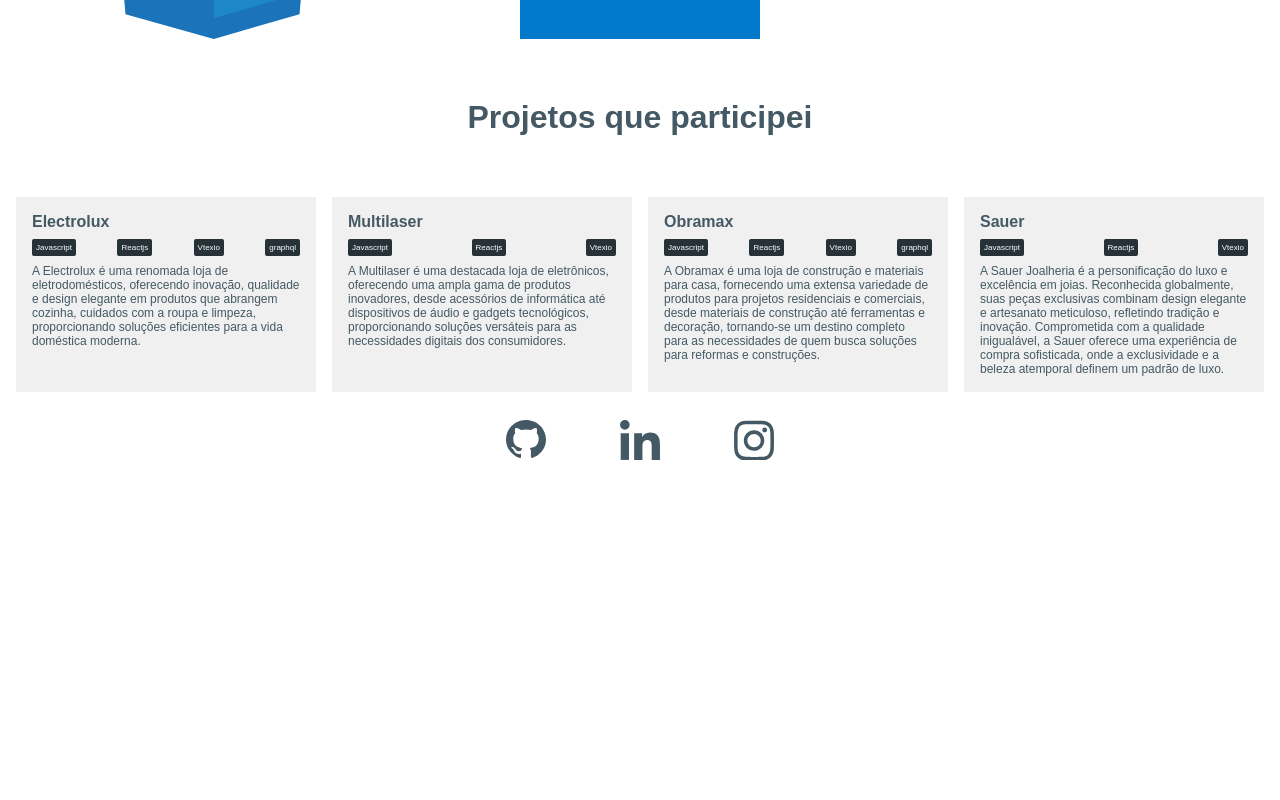
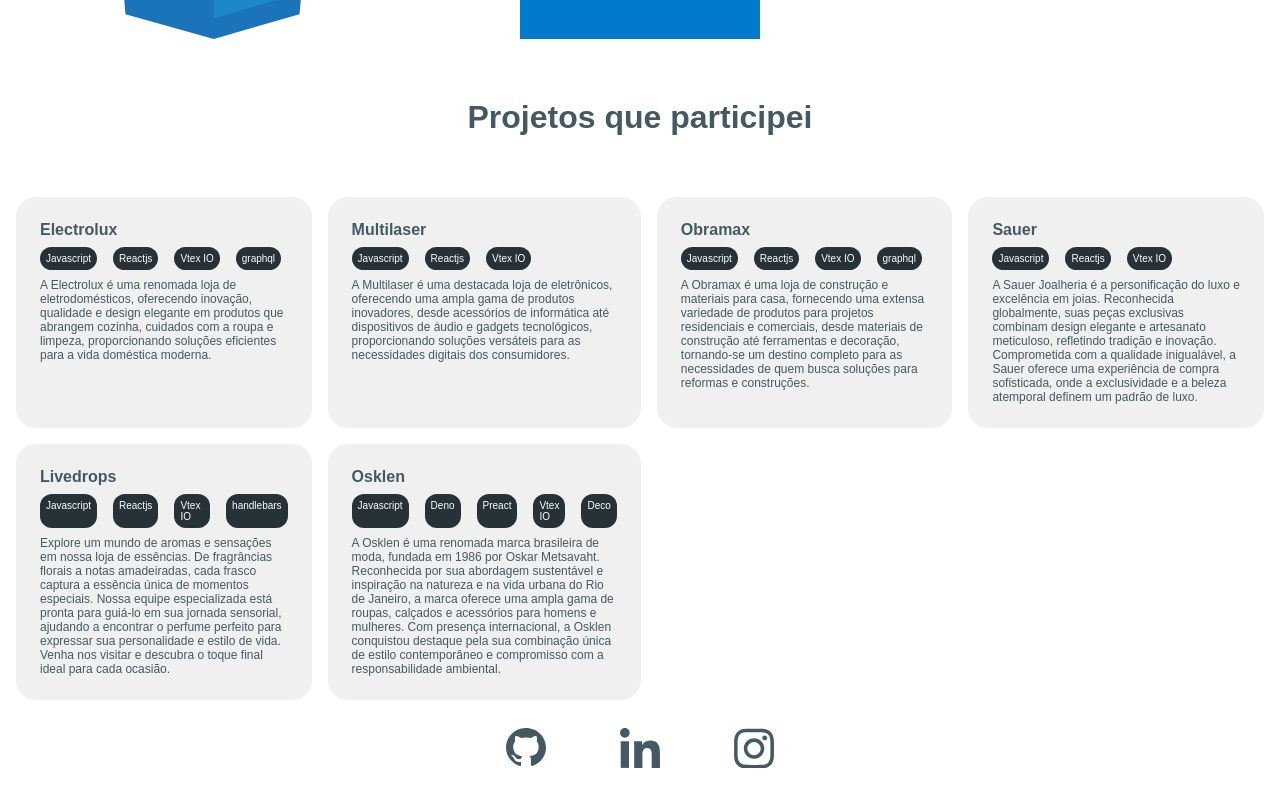
Before and after one commit to ViniciusSBezerra/portifolio, a React (Vite) app: page / in a window 1280 px wide. Shown: the part 1591-2391 px from the top of the page. Before the commit the page ends 2083 px from the top, so only its background shows below. Built offline with nearby package versions, Linux system fonts and the light colour scheme.

Commit message:
added projects

```diff
--- a/index.html
+++ b/index.html
@@ -6,7 +6,7 @@
     <meta name="viewport" content="width=device-width, initial-scale=1.0" />
     <meta
       name="description"
-      content="Meu nome é Vinicius, sou Desenvolvedor web apaixonado por
+      content="Meu nome é Vinicius tech, sou Desenvolvedor web apaixonado por
     javascript. Explore meu portfólio com projetos inovadores e soluções
     criativas, destacando minha experiência em e-commerce. Conecte-se para
     colaborações inspiradoras e projetos desafiadores."
--- a/src/pages/components/projects/projects.tsx
+++ b/src/pages/components/projects/projects.tsx
@@ -11,25 +11,37 @@
       <div className="projects">
         <CardProjects
           name="Electrolux"
-          technologies={["Javascript", "Reactjs", "Vtexio", "graphql"]}
+          technologies={["Javascript", "Reactjs", "Vtex IO", "graphql"]}
           description="
       A Electrolux é uma renomada loja de eletrodomésticos, oferecendo inovação, qualidade e design elegante em produtos que abrangem cozinha, cuidados com a roupa e limpeza, proporcionando soluções eficientes para a vida doméstica moderna."
         />
         <CardProjects
           name="Multilaser"
-          technologies={["Javascript", "Reactjs", "Vtexio"]}
+          technologies={["Javascript", "Reactjs", "Vtex IO"]}
           description="A Multilaser é uma destacada loja de eletrônicos, oferecendo uma ampla gama de produtos inovadores, desde acessórios de informática até dispositivos de áudio e gadgets tecnológicos, proporcionando soluções versáteis para as necessidades digitais dos consumidores."
         />
         <CardProjects
           name="Obramax"
-          technologies={["Javascript", "Reactjs", "Vtexio", "graphql"]}
+          technologies={["Javascript", "Reactjs", "Vtex IO", "graphql"]}
           description="
       A Obramax é uma loja de construção e materiais para casa, fornecendo uma extensa variedade de produtos para projetos residenciais e comerciais, desde materiais de construção até ferramentas e decoração, tornando-se um destino completo para as necessidades de quem busca soluções para reformas e construções."
         />
         <CardProjects
           name="Sauer"
-          technologies={["Javascript", "Reactjs", "Vtexio"]}
+          technologies={["Javascript", "Reactjs", "Vtex IO"]}
           description="A Sauer Joalheria é a personificação do luxo e excelência em joias. Reconhecida globalmente, suas peças exclusivas combinam design elegante e artesanato meticuloso, refletindo tradição e inovação. Comprometida com a qualidade inigualável, a Sauer oferece uma experiência de compra sofisticada, onde a exclusividade e a beleza atemporal definem um padrão de luxo."
+        />
+
+        <CardProjects
+          name="Livedrops"
+          technologies={["Javascript", "Reactjs", "Vtex IO", "handlebars"]}
+          description="Explore um mundo de aromas e sensações em nossa loja de essências. De fragrâncias florais a notas amadeiradas, cada frasco captura a essência única de momentos especiais. Nossa equipe especializada está pronta para guiá-lo em sua jornada sensorial, ajudando a encontrar o perfume perfeito para expressar sua personalidade e estilo de vida. Venha nos visitar e descubra o toque final ideal para cada ocasião."
+        />
+
+        <CardProjects
+          name="Osklen"
+          technologies={["Javascript", "Deno", "Preact", "Vtex IO", "Deco"]}
+          description="A Osklen é uma renomada marca brasileira de moda, fundada em 1986 por Oskar Metsavaht. Reconhecida por sua abordagem sustentável e inspiração na natureza e na vida urbana do Rio de Janeiro, a marca oferece uma ampla gama de roupas, calçados e acessórios para homens e mulheres. Com presença internacional, a Osklen conquistou destaque pela sua combinação única de estilo contemporâneo e compromisso com a responsabilidade ambiental."
         />
       </div>
     </div>
--- a/src/pages/components/projects/styles.css
+++ b/src/pages/components/projects/styles.css
@@ -9,8 +9,9 @@
 
 .project__card {
   max-width: 425px;
-  padding: 16px;
+  padding: 24px;
   background-color: #f0f0f0;
+  border-radius: 20px;
 }
 
 .project__name {
@@ -21,17 +22,17 @@
 }
 .project__technologies {
   display: flex;
-  justify-content: space-between;
+  gap: 16px;
   margin: 8px 0;
 }
 
 .project__technologies__item {
   justify-content: space-between;
-  font-size: 8px;
+  font-size: 10px;
   background-color: var(--secondary-color);
-  padding: 4px;
+  padding: 6px;
   color: #fff;
-  border-radius: 2px;
+  border-radius: 12px;
 }
 
 .project__description {
```
